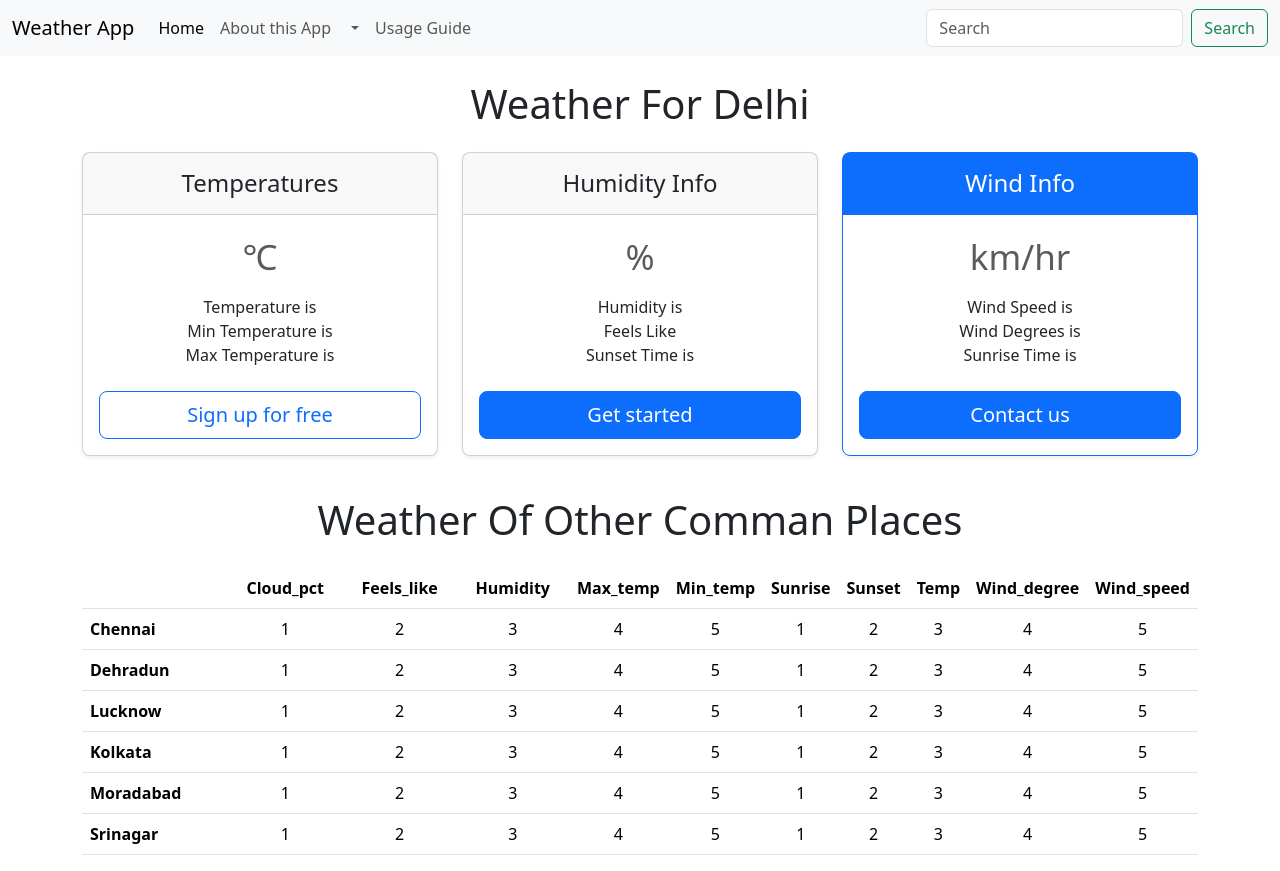
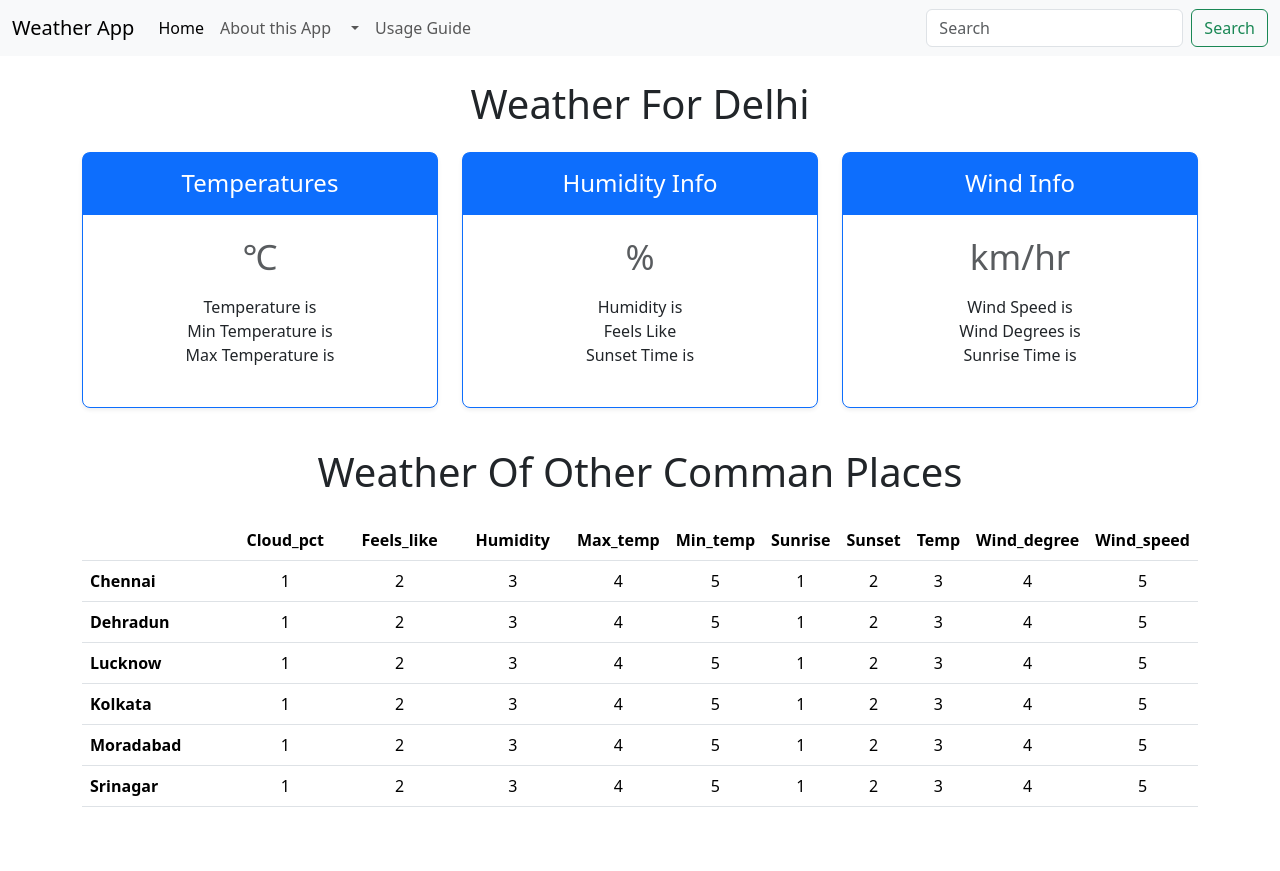
Before and after one commit to AkshitChauhan021/WeatherApp1, a plain HTML site: page index.html in a window 1280 px wide. After the commit the page ends 823 px from the top, so only its background shows below. Drawn offline with nearby package versions, Linux system fonts and the light colour scheme; no server answers.

Commit message:
index.html

```diff
--- a/index.html
+++ b/index.html
@@ -59,8 +59,8 @@
         <main>
             <div class="row row-cols-1 row-cols-md-3 mb-3 text-center">
                 <div class="col">
-                    <div class="card mb-4 rounded-3 shadow-sm">
-                        <div class="card-header py-3">
+                    <div class="card mb-4 rounded-3 shadow-sm border-primary ">
+                        <div class="card-header py-3 text-bg-primary border-primary">
                             <h4 class="my-0 fw-normal">Temperatures</h4>
                         </div>
                         <div class="card-body">
@@ -71,13 +71,13 @@
                                 <li>Min Temperature is <span id="min_temp"></span></li>
                                 <li>Max Temperature is <span id="max_temp"></span></li>
                             </ul>
-                            <button type="button" class="w-100 btn btn-lg btn-outline-primary">Sign up for free</button>
+                            <!-- <button type="button" class="w-100 btn btn-lg btn-outline-primary"></button> -->
                         </div>
                     </div>
                 </div>
                 <div class="col">
-                    <div class="card mb-4 rounded-3 shadow-sm">
-                        <div class="card-header py-3">
+                    <div class="card mb-4 rounded-3 shadow-sm border-primary">
+                        <div class="card-header py-3 text-bg-primary border-primary">
                             <h4 class="my-0 fw-normal">Humidity Info</h4>
                         </div>
                         <div class="card-body">
@@ -88,13 +88,13 @@
                                 <li>Feels Like  <span id="feels_like"></span></li>
                                 <li>Sunset Time is <span id="sunset"></span></li>
                             </ul>
-                            <button type="button" class="w-100 btn btn-lg btn-primary">Get started</button>
+                            <!-- <button type="button" class="w-100 btn btn-lg btn-primary">Get started</button> -->
                         </div>
                     </div>
                 </div>
                 <div class="col">
                     <div class="card mb-4 rounded-3 shadow-sm border-primary">
-                        <div class="card-header py-3 text-bg-primary border-primary">
+                           <div class="card-header py-3 text-bg-primary border-primary">
                             <h4 class="my-0 fw-normal">Wind Info</h4>
                         </div>
                         <div class="card-body">
@@ -108,7 +108,7 @@
 
 
                             </ul>
-                            <button type="button" class="w-100 btn btn-lg btn-primary">Contact us</button>
+                            <!-- <button type="button" class="w-100 btn btn-lg btn-primary">Contact us</button> -->
                         </div>
                     </div>
                 </div>
```
